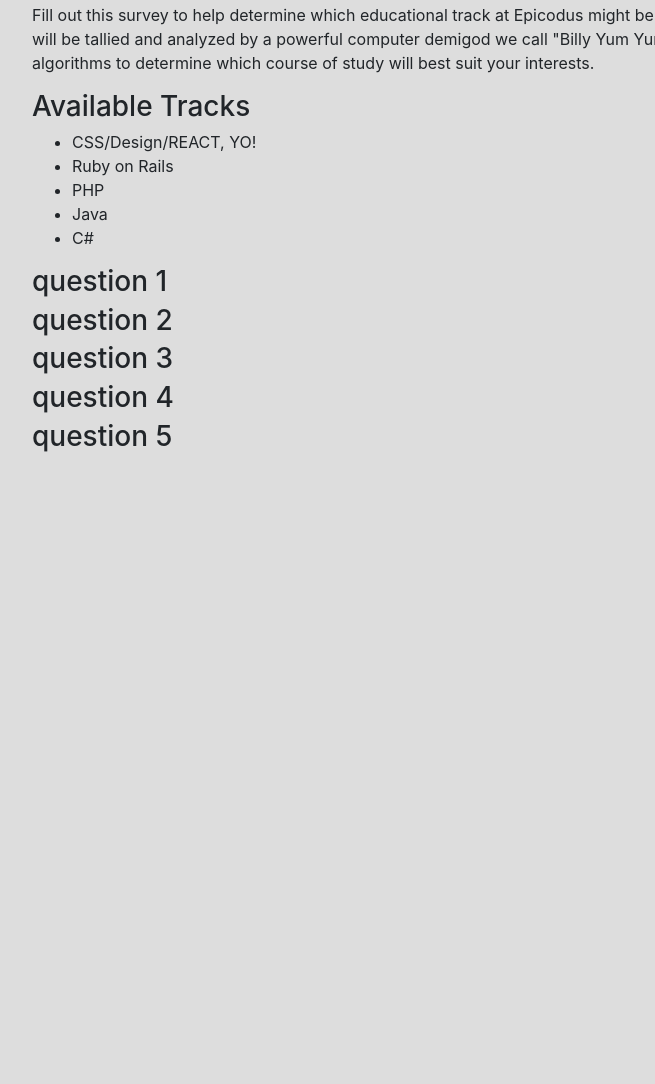
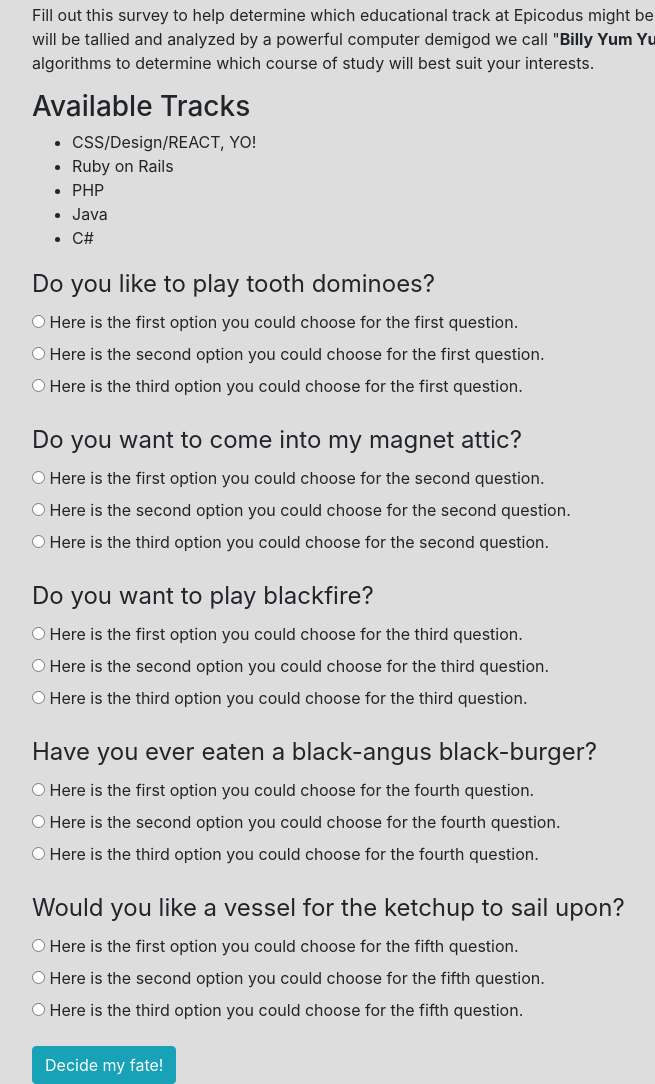
Before and after one commit to lukebertram/track-suggester, a plain HTML site: page index.html in a window 1280 px wide. Shown: the part 49-1133 px from the top of the page, without its empty margins (53-708 px from the left). Before the commit the page ends 800 px from the top, so only its background shows below. Drawn offline with Linux system fonts and the light colour scheme.

Commit message:
Add survey form to index.html

```diff
--- a/index.html
+++ b/index.html
@@ -13,7 +13,7 @@
 
       <h1>Epicodus Track Suggester</h1>
       <p>
-        Fill out this survey to help determine which educational track at Epicodus might be the best fit for you. After submitting this survey, your answers will be tallied and analyzed by a powerful computer demigod we call "Billy Yum Yum Two by Two." Billy will use non-euclidian maths and arcane algorithms to determine which course of study will best suit your interests.
+        Fill out this survey to help determine which educational track at Epicodus might be the best fit for you. After submitting this survey, your answers will be tallied and analyzed by a powerful computer demigod we call "<strong>Billy Yum Yum Two-by-Two.</strong>" Billy will use non-euclidian maths and arcane algorithms to determine which course of study will best suit your interests.
       </p>
 
       <!-- here be forms -->
@@ -25,12 +25,119 @@
         <li>Java</li>
         <li>C#</li>
       </ul>
-      <form>
-        <h3>question 1</h3>
-        <h3>question 2</h3>
-        <h3>question 3</h3>
-        <h3>question 4</h3>
-        <h3>question 5</h3>
+      <form id="survey">
+        <!-- Question 1 -->
+        <fieldset class="form-group">
+          <legend>Do you like to play tooth dominoes?</legend>
+          <div class="form-check">
+            <label class="form-check-label">
+              <input type="radio" class="form-check-input" name="question1Radios" id="question1Radio1" value="option1">
+              Here is the first option you could choose for the first question.
+            </label>
+          </div>
+          <div class="form-check">
+            <label class="form-check-label">
+              <input type="radio" class="form-check-input" name="question1Radios" id="question1Radio2" value="option2">
+              Here is the second option you could choose for the first question.
+            </label>
+          </div>
+          <div class="form-check">
+            <label class="form-check-label">
+              <input type="radio" class="form-check-input" name="question1Radios" id="question1Radio3" value="option3">
+              Here is the third option you could choose for the first question.
+            </label>
+          </div>
+        </fieldset>
+        <!-- Question 2 -->
+        <fieldset class="form-group">
+          <legend>Do you want to come into my magnet attic?</legend>
+          <div class="form-check">
+            <label class="form-check-label">
+              <input type="radio" class="form-check-input" name="question2Radios" id="question2Radio1" value="option1">
+              Here is the first option you could choose for the second question.
+            </label>
+          </div>
+          <div class="form-check">
+            <label class="form-check-label">
+              <input type="radio" class="form-check-input" name="question2Radios" id="question2Radio2" value="option2">
+              Here is the second option you could choose for the second question.
+            </label>
+          </div>
+          <div class="form-check">
+            <label class="form-check-label">
+              <input type="radio" class="form-check-input" name="question2Radios" id="question2Radio3" value="option3">
+              Here is the third option you could choose for the second question.
+            </label>
+          </div>
+        </fieldset>
+        <!-- Question 3 -->
+        <fieldset class="form-group">
+          <legend>Do you want to play blackfire?</legend>
+          <div class="form-check">
+            <label class="form-check-label">
+              <input type="radio" class="form-check-input" name="question3Radios" id="question3Radio1" value="option1">
+              Here is the first option you could choose for the third question.
+            </label>
+          </div>
+          <div class="form-check">
+            <label class="form-check-label">
+              <input type="radio" class="form-check-input" name="question3Radios" id="question3Radio2" value="option2">
+              Here is the second option you could choose for the third question.
+            </label>
+          </div>
+          <div class="form-check">
+            <label class="form-check-label">
+              <input type="radio" class="form-check-input" name="question3Radios" id="question3Radio3" value="option3">
+              Here is the third option you could choose for the third question.
+            </label>
+          </div>
+        </fieldset>
+        <!-- Question 4 -->
+        <fieldset class="form-group">
+          <legend>Have you ever eaten a black-angus black-burger?</legend>
+          <div class="form-check">
+            <label class="form-check-label">
+              <input type="radio" class="form-check-input" name="question4Radios" id="question4Radio1" value="option1">
+              Here is the first option you could choose for the fourth question.
+            </label>
+          </div>
+          <div class="form-check">
+            <label class="form-check-label">
+              <input type="radio" class="form-check-input" name="question4Radios" id="question4Radio2" value="option2">
+              Here is the second option you could choose for the fourth question.
+            </label>
+          </div>
+          <div class="form-check">
+            <label class="form-check-label">
+              <input type="radio" class="form-check-input" name="question4Radios" id="question4Radio3" value="option3">
+              Here is the third option you could choose for the fourth question.
+            </label>
+          </div>
+        </fieldset>
+        <!-- Question 5 -->
+        <fieldset class="form-group">
+          <legend>Would you like a vessel for the ketchup to sail upon?</legend>
+          <div class="form-check">
+            <label class="form-check-label">
+              <input type="radio" class="form-check-input" name="question5Radios" id="question5Radio1" value="option1">
+              Here is the first option you could choose for the fifth question.
+            </label>
+          </div>
+          <div class="form-check">
+            <label class="form-check-label">
+              <input type="radio" class="form-check-input" name="question5Radios" id="question5Radio2" value="option2">
+              Here is the second option you could choose for the fifth question.
+            </label>
+          </div>
+          <div class="form-check">
+            <label class="form-check-label">
+              <input type="radio" class="form-check-input" name="question5Radios" id="question5Radio3" value="option3">
+              Here is the third option you could choose for the fifth question.
+            </label>
+          </div>
+        </fieldset>
+
+        <button type="submit" class="btn btn-info">Decide my fate!</button>
       </form>
 
     <!-- track results -->
--- a/js/scripts.js
+++ b/js/scripts.js
@@ -1,7 +1,15 @@
 $(document).ready(function(){
 
   $("form#survey").submit(function(event) {
+    var reactScore = 0;
+    var javaScore = 0;
+    var railsScore = 0;
 
+    var answer1 = $("input:radio[name=question1Radios]:checked").val();
+    var answer2 = $("input:radio[name=question2Radios]:checked").val();
+    var answer3 = $("input:radio[name=question3Radios]:checked").val();
+    var answer4 = $("input:radio[name=question4Radios]:checked").val();
+    var answer5 = $("input:radio[name=question5Radios]:checked").val();
 
 
     event.preventDefault();
```
